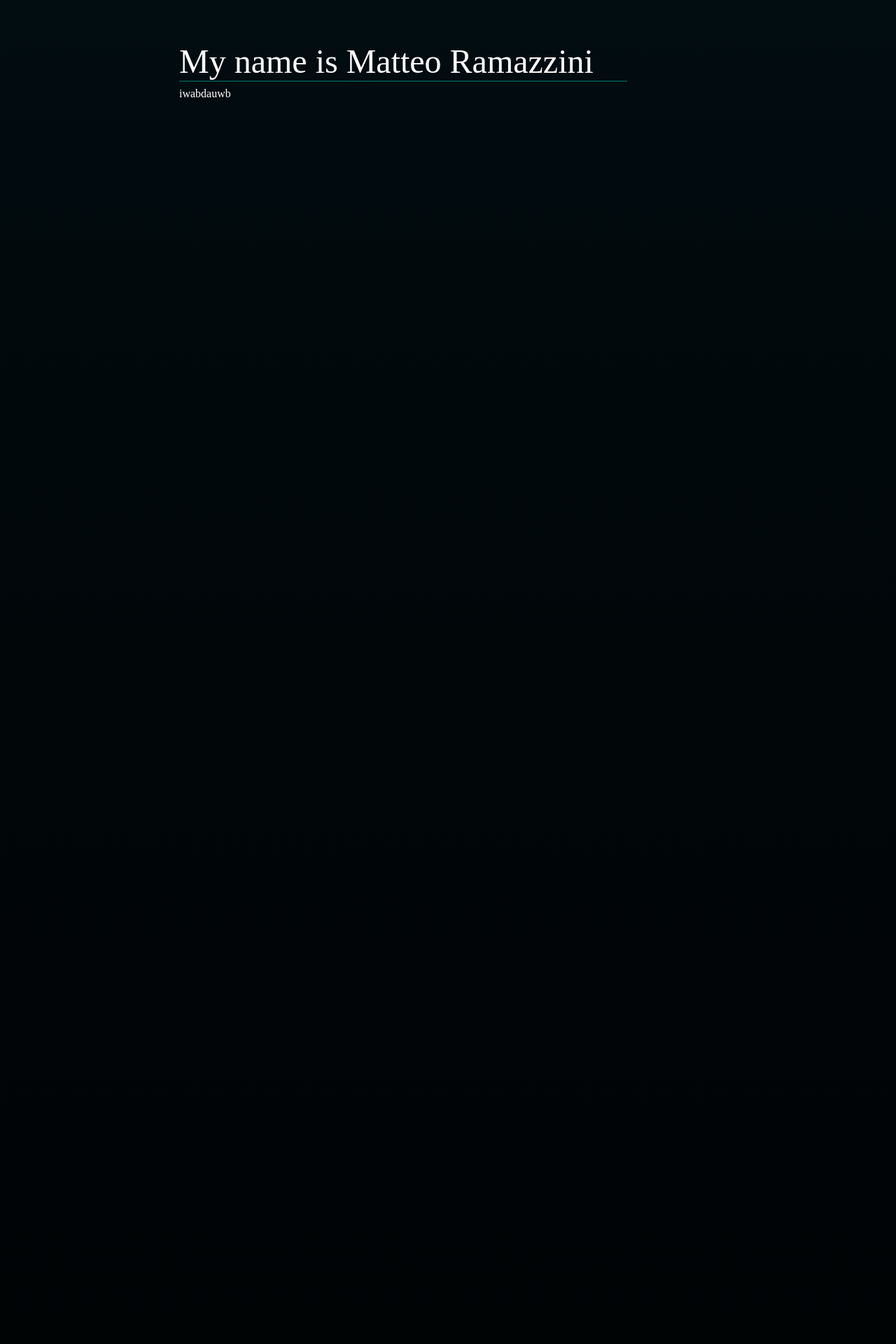
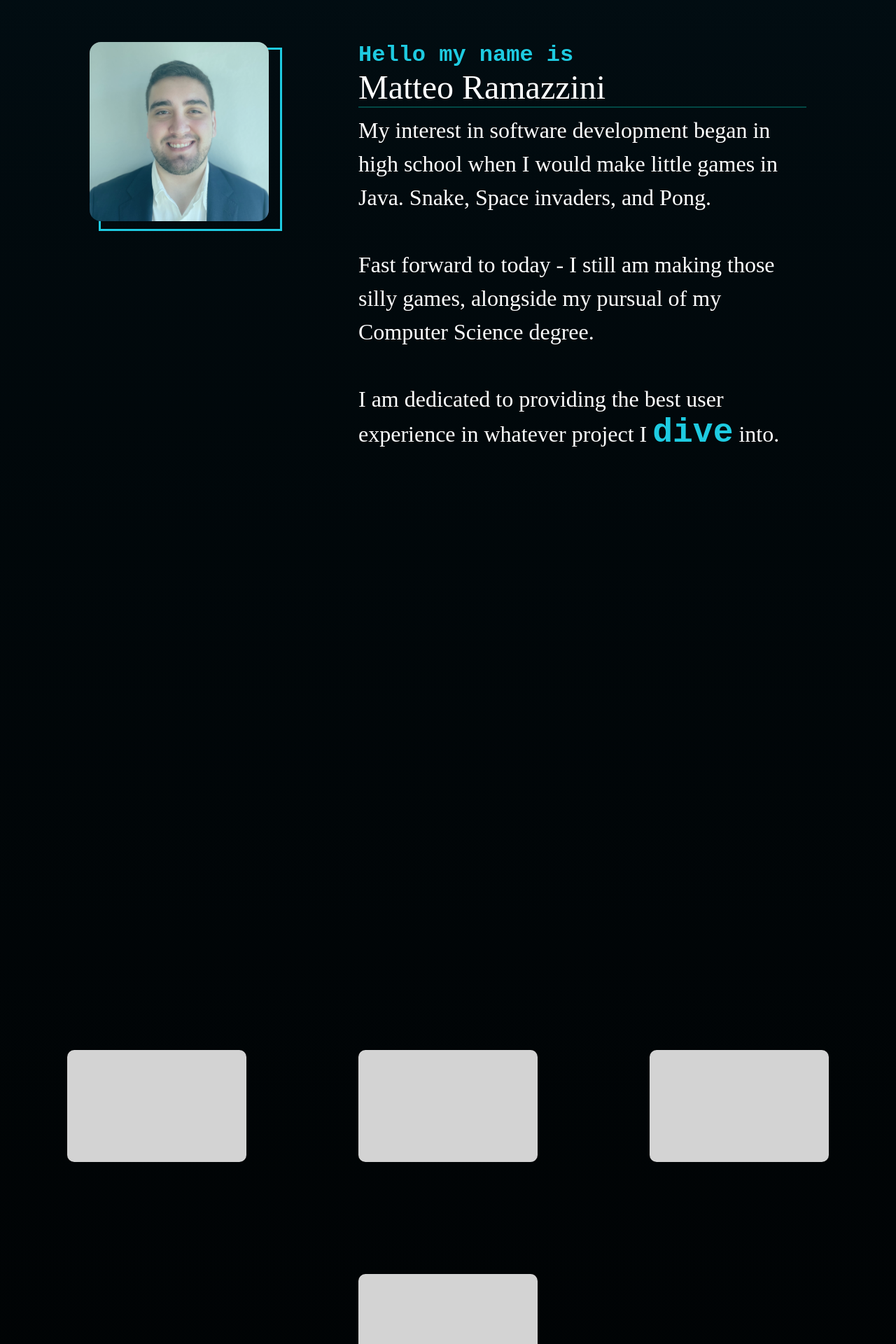
Before and after one commit to mramazzini/PortfolioMk4, a React (Create React App) app: page / in a window 1280 px wide. Shown: the part 980-2900 px from the top of the page at 70% size. Built offline with nearby package versions, Linux system fonts and the light colour scheme.

Commit message:
removed octopus

```diff
--- a/src/App.css
+++ b/src/App.css
@@ -1,6 +1,45 @@
 * {
   margin: 0;
   padding: 0;
+}
+.card-container {
+  display: flex;
+  flex-wrap: wrap;
+  justify-content: center;
+  top:300%;
+  position:absolute;
+  z-index: 3;
+  opacity: 0;
+}
+
+.project-title{
+  font: ;
+}
+
+.card {
+  opacity: 0;
+  width: 20vw;
+  height: 20vh;
+  margin:10vh;
+  background-color: lightgray;
+  border-radius: 10px;
+  text-align: center;
+  line-height: 200px;
+  font-size: 24px;
+
+  transition: opacity 1s ease-in-out;
+}
+.card-container.in-viewport {
+  opacity: 1;
+
+}
+
+.show {
+  opacity: 1;
+}
+
+.hide {
+  opacity: 0;
 }
 .main-background {
   height: 100%;
@@ -8,14 +47,133 @@
   background: linear-gradient( #006ab6, #024744,  #031923);
   position: absolute;
 }
+
+.fish-container {
+  position: absolute;
+  width: 100%;
+  height: 100%;
+
+}
+
+.portrait{
+  background: url(assets/portrait.jpg);
+  background-repeat: no-repeat;
+  background-size: cover;
+
+  position:absolute;
+
+
+  float:left;
+  width:20vw;
+  height:20vw;
+  z-index: 3;
+  border-radius:1rem;
+}
+.portrait-color-cover:hover{
+  opacity:0%;
+}
+
+.portrait-color-cover{
+  background-color: #1ecbe1;
+  opacity:20%;
+  position:absolute;
+  border-radius:1rem;
+
+  float:left;
+  width:20vw;
+  height:20vw;
+  z-index: 3;
+}
+
+.portrait-back{
+  position:absolute;
+  top:1vh;
+  left:1vw;
+  float:left;
+  width:20vw;
+  height:20vw;
+  z-index: 3;
+  border-width: 2px;
+  z-index: 2;
+  border: solid #1ecbe1;
+}
+.fish {
+  background: url(assets/fish.png);
+  background-repeat: no-repeat;
+background-size: cover;
+  background-position: center;
+  position: relative;
+  width:2rem;
+  height:1rem;
+  z-index: 3;
+  top:5%;
+  animation: swim 10s reverse infinite;
+}
+
+
+
+@keyframes swim {
+  0% {
+    top:5%;
+    left: 0;
+    transform: translateY(-50%) ;
+  }
+  10%{
+    top: 9%;
+  }
+  20%{
+    top: 8%;
+  }
+  30%{
+    top: 9%;
+  }
+  40%{
+    top: 8%;
+  }
+  50%{
+    top: 9%;
+  }
+  60%{
+    top: 8%;
+  }
+  70%{
+    top: 9%;
+  }
+  80%{
+    top: 8%;
+  }
+  90%{
+    top: 9%;
+  }
+
+  100% {
+
+    left: 95%;
+
+    transform: translateY(-50%) ;
+  }
+}
 .section-head{
   font-size: 3rem;
   color: #fff;
 }
-.about-content{
+.section-head-mini{
+  font-size: 2rem;
+  color: #1ecbe1;
+  font-family: 'Courier New', Courier, monospace;
+  font-weight: bold;
+}
+.about-main{
+  line-height: 150%;
+  font-size: 2rem;
+  color: #fff;
 
-  font-size: 1rem;
-  color: #fff;
+}
+.About-content{
+  height: 50vh;
+  width: 50vw;
+  float:right;
+
 }
 .divider{
   margin-bottom: 0.5rem;
@@ -24,22 +182,23 @@
   background-color:#024744;
   position: relative;
   z-index: 3;
+
 }
 .box {
-  height: 60vh;
-  width: 60vw;
+  height: 80vh;
+  width: 80vw;
 
   top:130%;
   position: absolute;
   opacity: 0;
-  right:20%;
-  transform: translateX(-60vw);
-  transition: all 2s ease-in-out;
+  right:10%;
+
+  transition: all 1s ease-in-out;
   z-index: 2;
 }
 .box.in-viewport {
   opacity: 1;
-  transform: translateX(0);
+  ;
 }
 .bobbing-arrow{
   position: absolute;
@@ -51,6 +210,7 @@
   animation-timing-function: ease-in-out;
   margin-left: 30px;
   margin-top: 5px;
+  color: white;
 }
 @keyframes floating {
   0% { transform: translate(0,  0px); }
@@ -69,10 +229,19 @@
   letter-spacing: 1px;
   word-spacing: 2px;
   color: #ac3d15;
-  font-size: 40px;
+  font-size: 5rem;
   font-weight: bolder;
   text-transform: uppercase;
   display:inline;
+}
+
+.pun{
+
+  display: inline;
+  font-size: 3rem;
+  color: #1ecbe1;
+  font-family: 'Courier New', Courier, monospace;
+  font-weight: bold;
 }
 .intro-text{
   top:50vh;
--- a/src/components/AboutMe.js
+++ b/src/components/AboutMe.js
@@ -1,11 +1,11 @@
-import React, { useState, useEffect } from 'react';
+import React, { useState, useEffect, useRef  } from 'react';
 
 
 
 
 function AboutMe() {
   const [inViewport, setInViewport] = useState(false);
-
+  const aboutRef = useRef(null);
   useEffect(() => {
     const observer = new IntersectionObserver((entries) => {
       entries.forEach((entry) => {
@@ -23,12 +23,24 @@ function AboutMe() {
   }, []);
 
   return (
-        <div className={`box ${inViewport ? "in-viewport" : ""}`}>
+    <div ref={aboutRef} className={`box ${inViewport ? "in-viewport" : ""}`}>
+      <div className='portrait' id = 'About'></div>
+      <div className='portrait-color-cover'></div>
+      <div className = 'portrait-back'></div>
+      <div className='About-content'>
+        <header className={'section-head-mini'}>Hello my name is</header>
         <header className={'section-head'}>
-            My name is Matteo Ramazzini
+          Matteo Ramazzini
         </header>
         <div className='divider'></div>
-        <section className='about-content'>iwabdauwb</section>
+        <section className='about-main'>My interest in software development began in high school
+          when I would make little games in Java. Snake, Space invaders, and Pong.
+          <br /><br />
+          Fast forward to today - I still am making those silly games, alongside my pursual of my Computer Science degree.
+          <br /><br />
+          I am dedicated to providing the best user experience in whatever project I <p className = 'pun'>dive</p> into.
+        </section>
+      </div>
     </div>
   );
 }
--- /dev/null
+++ b/src/components/Fish.js
@@ -0,0 +1,16 @@
+import React, { useState, useEffect } from "react";
+
+const Fish = () => {
+
+
+    return (
+    <div >
+        <div class="fish-container">
+            <div class="fish"></div>
+        </div>
+
+    </div>
+    );
+};
+
+export default Fish;
--- a/src/components/Intro.js
+++ b/src/components/Intro.js
@@ -1,16 +1,20 @@
-import React from 'react';
-import {DownOutlined} from '@ant-design/icons';
-
-
+import React, { useRef } from 'react';
+import  {DownOutlined} from '@ant-design/icons';
+import { Link } from "react-router-dom";
 
 function Intro() {
+  const aboutRef = useRef(null);
 
-    return (
-        <div>
-        <p className='intro-text'>I am a software Developer. Delve into the <p className='madness'>depths.</p></p>
-        <div className='bobbing-arrow'><DownOutlined style = {{fontSize:'300%'}}/></div>
-        </div>
-    );
+  const handleClick = () => {
+    aboutRef.current.scrollIntoView({ behavior: 'smooth' });
+  };
+
+  return (
+    <div>
+      <p className='intro-text'>I am a Web Developer. Delve into the <p className='madness'>Depths</p> of my mind.</p>
+      <Link onClick={handleClick} to="#About" className='bobbing-arrow'><DownOutlined style = {{fontSize:'300%'}}/></Link>
+    </div>
+  );
 }
 
 export default Intro;
--- /dev/null
+++ b/src/components/Projects.js
@@ -0,0 +1,73 @@
+import React, { useState, useEffect } from 'react';
+
+
+const Projects = () => {
+    const [inViewport, setInViewport] = useState(false);
+    const [cards, setCards] = useState([
+        { id: 1},
+        { id: 2 },
+        { id: 3 },
+        { id: 4 }
+      ]);
+  useEffect(() => {
+    const observer = new IntersectionObserver((entries) => {
+      entries.forEach((entry) => {
+        if (entry.isIntersecting) {
+          setInViewport(true);
+          let i = 0;
+    const intervalId = setInterval(() => {
+      setCards(prevCards => {
+        i++;
+        if (i === prevCards.length) {
+          clearInterval(intervalId);
+        }
+        return prevCards.map(card =>
+          card.id === i ? { ...card, show: true } : card
+        );
+      });
+    }, 200);
+    return () => clearInterval(intervalId);
+        }
+      });
+    });
+
+    observer.observe(document.querySelector(".card-container"));
+
+    return () => {
+      observer.disconnect();
+    };
+  }, []);
+
+
+
+
+  return (
+    <div className={`card-container ${inViewport ? 'in-viewport' : ''}`}>
+
+       <div
+          key={cards[0].id}
+          className={`card ${cards[0].show ? 'show' : 'hide'} `}
+        ></div>
+
+        <div
+          key={cards[1].id}
+          className={`card ${cards[1].show ? 'show' : 'hide'} `}
+        ></div>
+
+        <div
+          key={cards[2].id}
+          className={`card ${cards[2].show ? 'show' : 'hide'} `}
+        >
+
+        </div>
+
+        <div
+          key={cards[3].id}
+          className={`card ${cards[3].show ? 'show' : 'hide'} `}
+        ></div>
+
+    </div>
+  );
+};
+
+export default Projects;
--- a/src/components/pages/Home.js
+++ b/src/components/pages/Home.js
@@ -3,6 +3,9 @@ import React from 'react';
 import Bubbles from '../Bubbles';
 import Intro from '../Intro';
 import AboutMe from '../AboutMe';
+import Fish from '../Fish';
+
+import Projects from '../Projects';
 function Home() {
 
     return (
@@ -10,8 +13,10 @@ function Home() {
       <body>
         <Bubbles/>
         <Intro/>
-        <AboutMe/>
+        <AboutMe />
+        <Fish/>
 
+        <Projects/>
       </body>
        <main className='secondary-background'></main>
        </div>
```
Also changed, not shown: src/components/SideNav1.js (added, +13 -0 lines), src/assets/fish.png (added), src/assets/portrait.jpg (added). Lines whose indentation alone changed are shown as unchanged.
